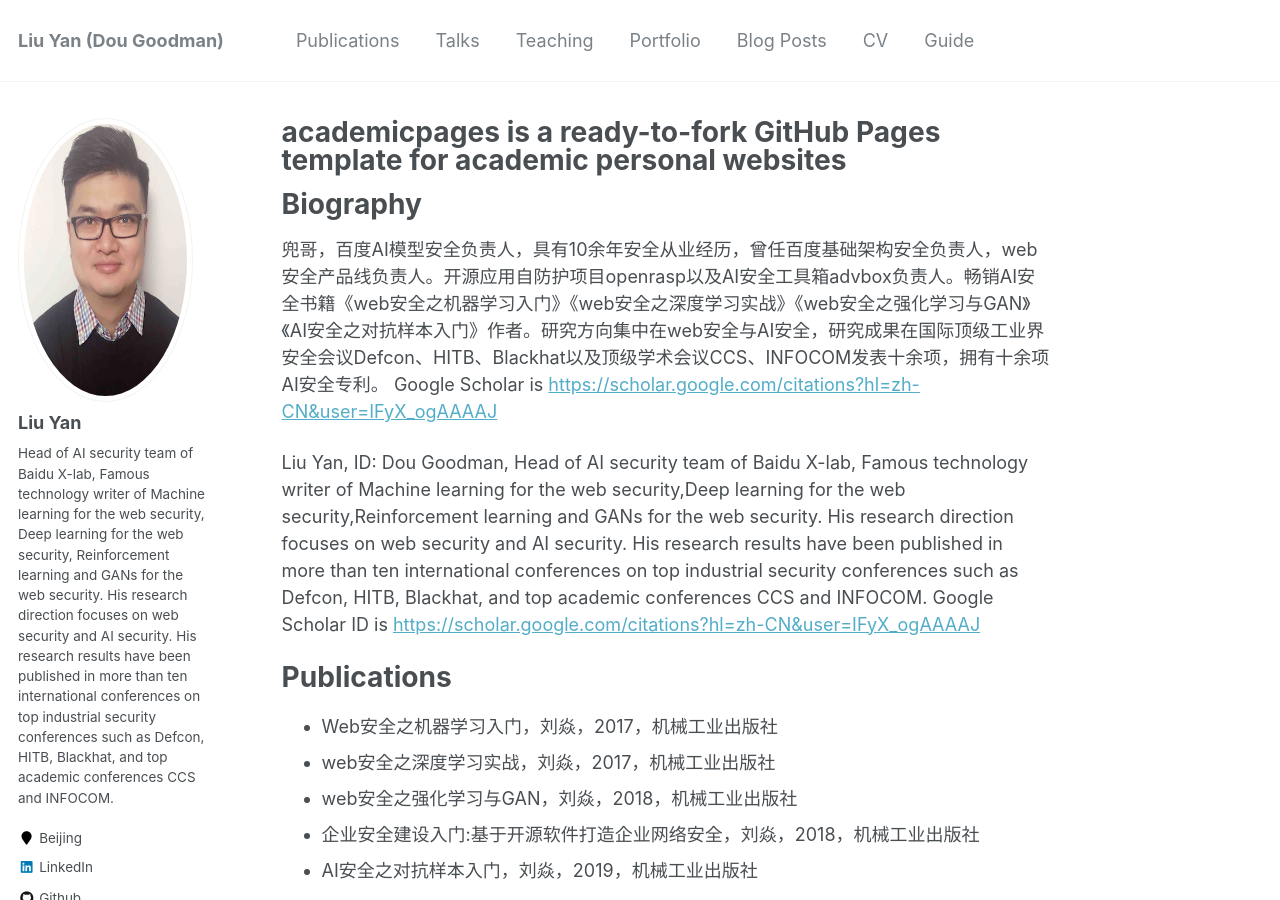
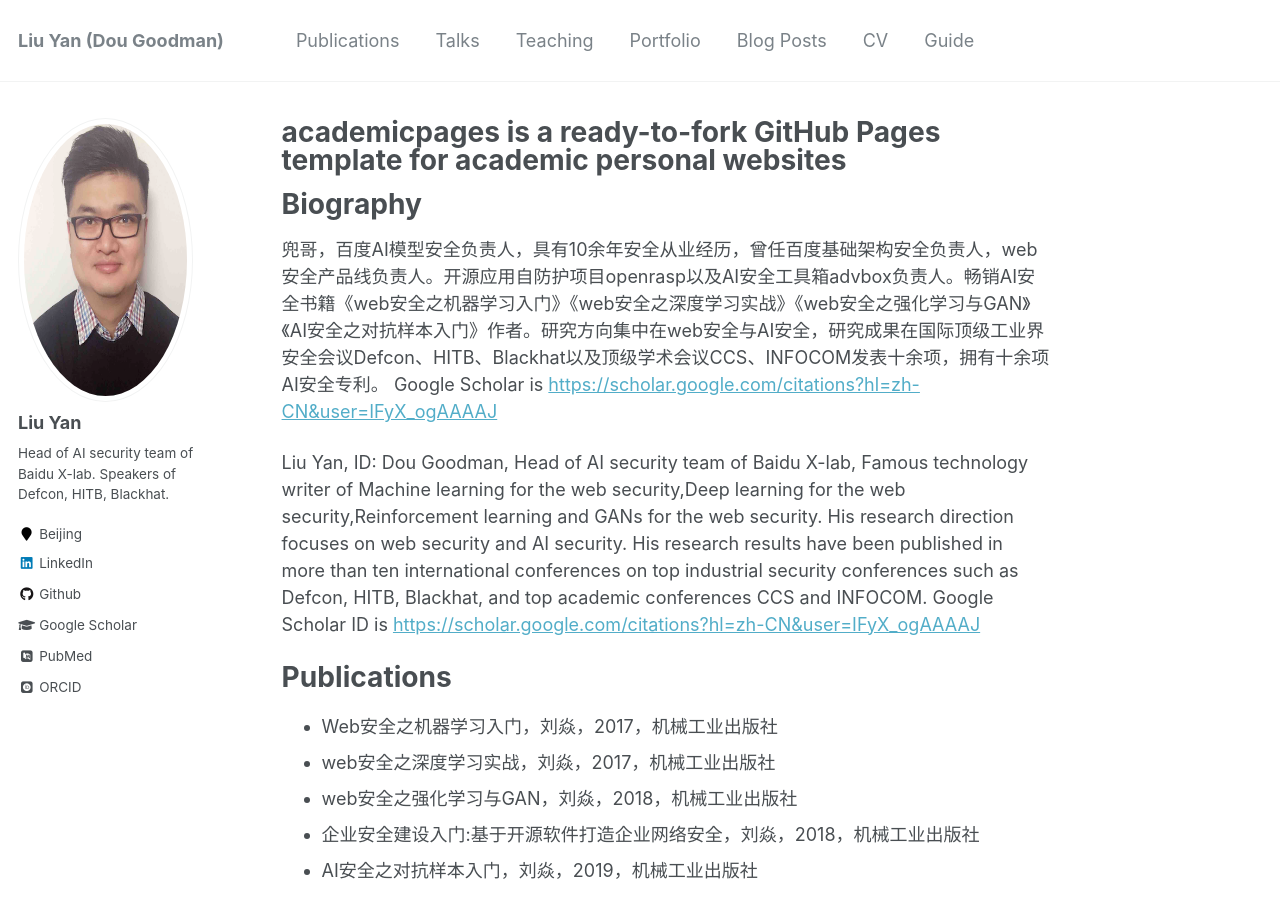
Before and after one commit to duoergun0729/duoergun0729.github.io, a Jekyll site: the page built from _pages/about.md, in a window 1280 px wide and 900 px high. Built offline with Jekyll 4.4.1, drawn with Linux system fonts in a browser that asks for light colours; some web fonts are replaced.

Commit message:
Update _config.yml

```diff
--- a/_config.yml
+++ b/_config.yml
@@ -82,7 +82,7 @@ analytics:
 author:
   name             : "Liu Yan"
   avatar           : "profile.png"
-  bio              : "Head of AI security team of Baidu X-lab, Famous technology writer of Machine learning for the web security, Deep learning for the web security, Reinforcement learning and GANs for the web security. His research direction focuses on web security and AI security. His research results have been published in more than ten international conferences on top industrial security conferences such as Defcon, HITB, Blackhat, and top academic conferences CCS and INFOCOM."
+  bio              : "Head of AI security team of Baidu X-lab. Speakers of Defcon, HITB, Blackhat."
   location         : "Beijing"
   employer         :
   pubmed           : "https://www.ncbi.nlm.nih.gov/pubmed/?term=john+snow"
```
